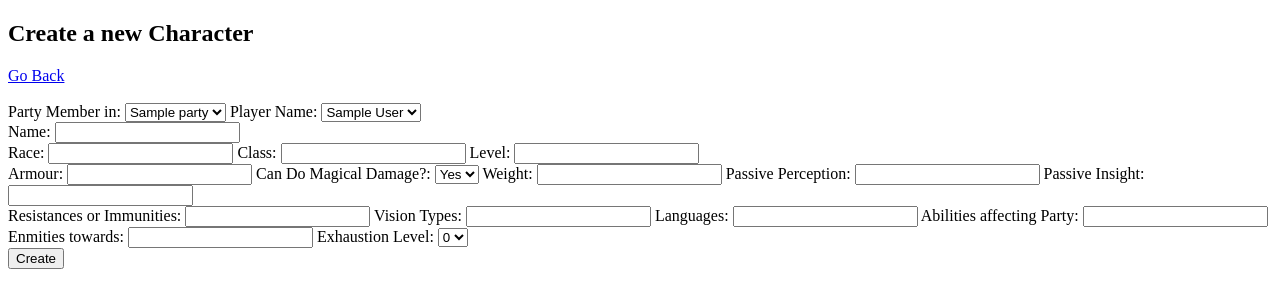
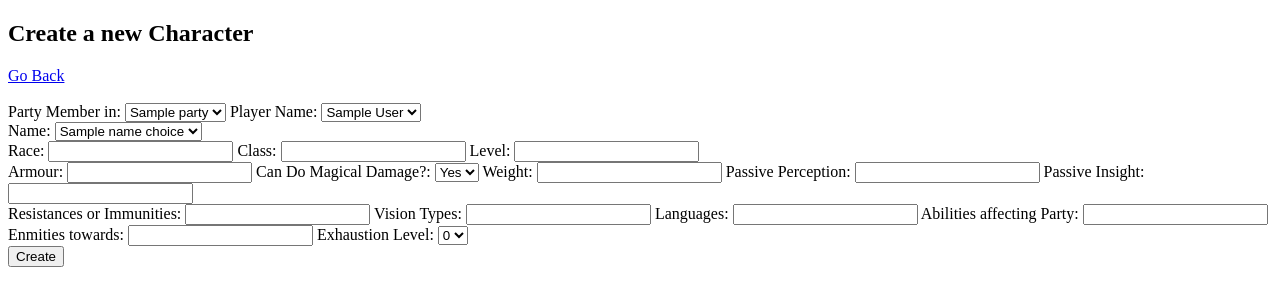
Before and after one commit to Mathew-Tomaney/dungeon-master-app, a Flask app: template templates/characters/new.html in a window 1280 px wide. Shown: the part 88-396 px from the top of the page. Run offline with Flask 2, Linux system fonts and the light colour scheme; the template is opened without the code that fills it: most values are stand-ins (such as "Sample title", 1, 10 or a date in 2020).

Commit message:
fix route to remember character name input at create stage

```diff
--- a/templates/characters/new.html
+++ b/templates/characters/new.html
@@ -7,7 +7,6 @@
 <br>
 <br>
 <form action="/characters" method="POST">
-    <div>
         <label for="party_id">Party Member in: </label>
         <select name="party_id" id="party_id">
             {% for party in parties %}
@@ -22,40 +21,52 @@
         </select>
         <br>
         <label for="name">Name: </label>
-        <input type="text" id="name" name="name">
+        <select name="name" id="name">
+            <option selected="selected" value="{{ name_choice }}">{{ name_choice }}</option>
+        </select>
         <br>
         <label for="race">Race: </label>
-        <input type="text" id="race" name="race">
+        <input type="text" id="race" name="race" required>
+
         <label for="archetype">Class: </label>
-        <input type="text" id="archetype" name="archetype">
+        <input type="text" id="archetype" name="archetype" required>
+
         <label for="level">Level: </label>
-        <input type="text" id="level" name="level">
+        <input type="text" id="level" name="level" required>
         <br>
         <label for="armour">Armour: </label>
-        <input type="text" id="armour" name="armour">
+        <input type="text" id="armour" name="armour" required>
+
         <label for="magic">Can Do Magical Damage?: </label>
         <select name="magic" id="magic">
             <option value="True">Yes</option>
             <option value="False">No</option>
         </select>
+
         <label for="weight">Weight: </label>
-        <input type="text" id="weight" name="weight">
+        <input type="text" id="weight" name="weight" required>
+
         <label for="perception">Passive Perception: </label>
-        <input type="text" id="perception" name="perception">
+        <input type="text" id="perception" name="perception" required>
+
         <label for="insight">Passive Insight: </label>
-        <input type="text" id="insight" name="insight">
+        <input type="text" id="insight" name="insight" required>
         <br>
         <label for="immunity">Resistances or Immunities: </label>
-        <input type="text" id="immunity" name="immunity">
+        <input type="text" id="immunity" name="immunity" required>
+
         <label for="vision">Vision Types: </label>
-        <input type="text" id="vision" name="vision">
+        <input type="text" id="vision" name="vision" required>
+
         <label for="language">Languages: </label>
-        <input type="text" id="language" name="language">
+        <input type="text" id="language" name="language" required>
+
         <label for="aura">Abilities affecting Party: </label>
-        <input type="text" id="aura" name="aura">
+        <input type="text" id="aura" name="aura" required>
         <br>
         <label for="enmity">Enmities towards: </label>
-        <input type="text" id="enmity" name="enmity">
+        <input type="text" id="enmity" name="enmity" required>
+
         <label for="exhaustion">Exhaustion Level: </label>
         <select name="exhaustion" id="exhaustion">
             <option value="0">0</option>
@@ -67,7 +78,6 @@
         </select>
         <br>
         <input type="submit" value="Create">
-    </div>
 </form>
 
 {% endblock %}
```
Also changed, not shown: controllers/characters_controller.py (+7 -8 lines).
